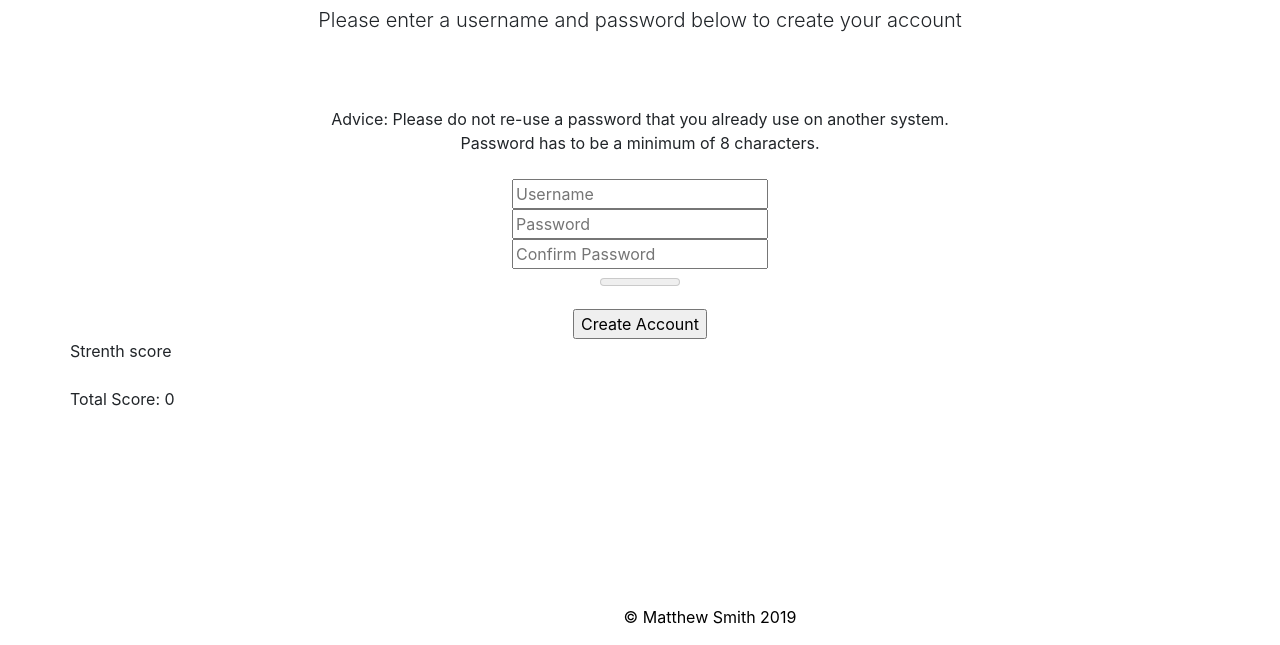
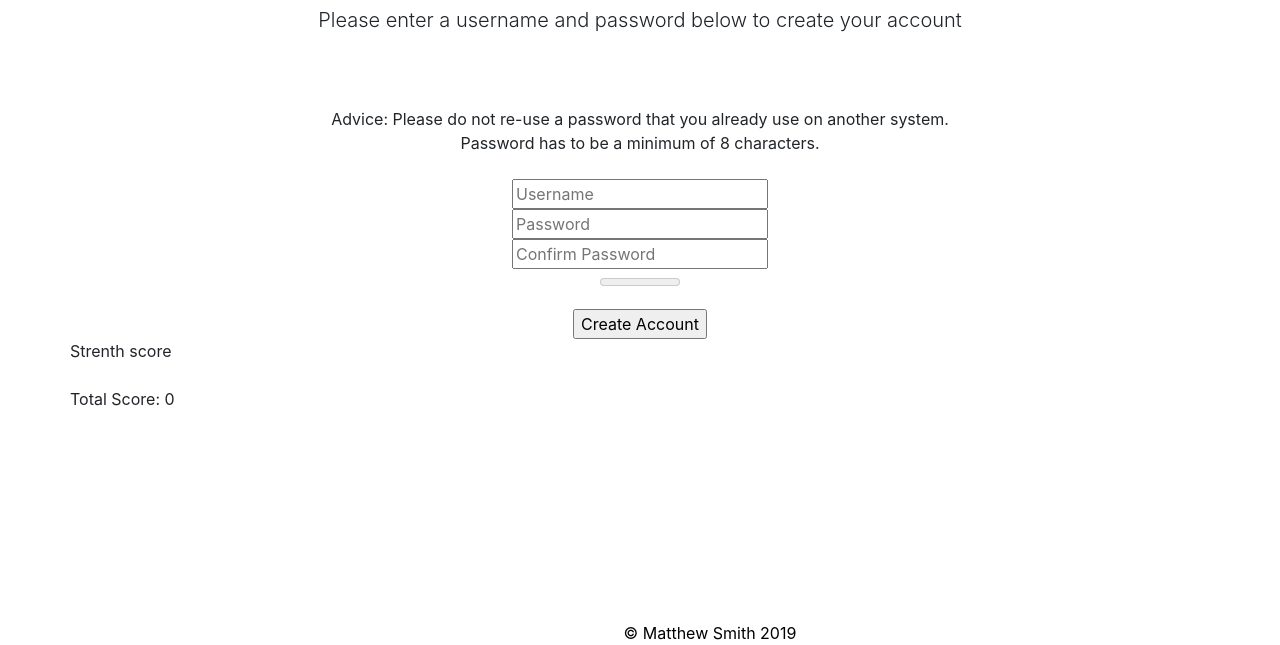
Before and after one commit to MattSmith0981/CET300, a website: page traditionalmeter.html in a window 1280 px wide. Shown: the part 155-800 px from the top of the page. Drawn offline with Linux system fonts and the light colour scheme.

Commit message:
Add files via upload

```diff
--- a/traditionalmeter.html
+++ b/traditionalmeter.html
@@ -121,8 +121,8 @@
 			<div id="details"></div>
 
 			</div>
-	<div id="Footer">
-		<p style = "text-align: center;"> &#169 Matthew Smith 2019</p>
+	<div style = "text-align: center;" id="Footer">
+	 &#169 Matthew Smith 2019
 		</div>
 
     <!-- Bootstrap core JavaScript -->
```
